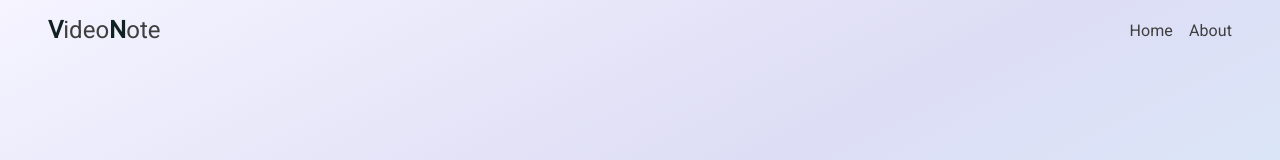
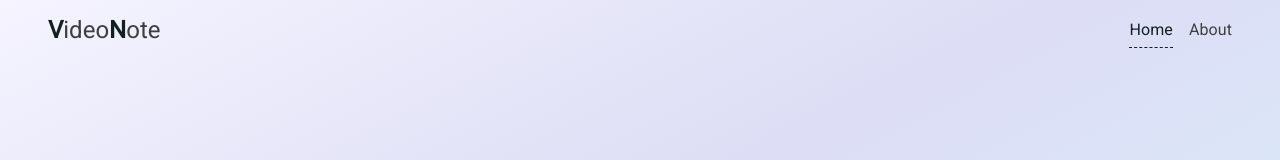
Before and after one commit to joshmu/vn-material_old, a React (Create React App) app: page / in a window 1280 px wide. Shown: the top 160 px of the page. Built offline with nearby package versions, Linux system fonts and the light colour scheme.

Commit message:
cleaned up nav, added activeClassName

```diff
--- a/src/layout/Header.js
+++ b/src/layout/Header.js
@@ -1,23 +1,27 @@
 import React from 'react'
-import { Link } from 'react-router-dom'
+import { NavLink } from 'react-router-dom'
 
-import { header, initial } from './header.module.scss'
+import { header, initial, active } from './header.module.scss'
 
 const Header = () => {
   return (
     <nav className={header}>
       <h1>
-        <Link to="/">
+        <NavLink exact to="/">
           <span className={initial}>V</span>ideo
           <span className={initial}>N</span>ote
-        </Link>
+        </NavLink>
       </h1>
       <ul>
         <li>
-          <Link to="/">Home</Link>
+          <NavLink activeClassName={active} exact to="/">
+            Home
+          </NavLink>
         </li>
         <li>
-          <Link to="/about">About</Link>
+          <NavLink activeClassName={active} exact to="/about">
+            About
+          </NavLink>
         </li>
       </ul>
     </nav>
--- a/src/layout/header.module.scss
+++ b/src/layout/header.module.scss
@@ -17,15 +17,15 @@
     li {
       padding: 0.5rem;
       letter-spacing: 0.1px;
-
-      &:hover {
-        a {
-          border-bottom: 1px solid #112121;
-        }
-      }
+      border-bottom: 1px solid transparent;
 
       a {
         padding-bottom: 0.5rem;
+
+        &:hover {
+          // color: #3e3e3e;
+          border-bottom: 1px solid #112121;
+        }
       }
     }
   }
@@ -35,3 +35,8 @@
   color: #112121;
   font-weight: 600;
 }
+
+.active {
+  border-bottom: 1px dashed #112121;
+  color: #112121;
+}
```
